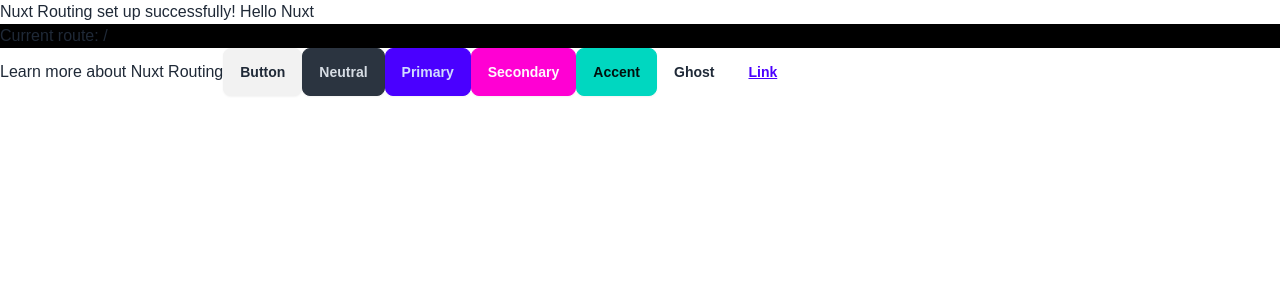
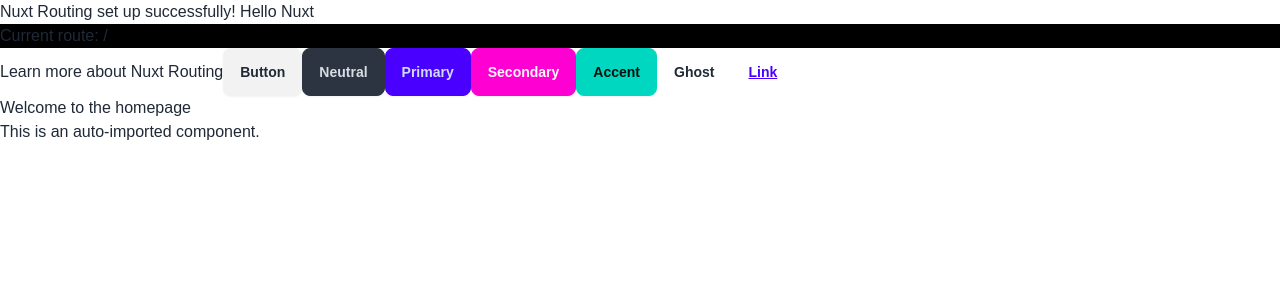
Before and after one commit to romijulianto/nuxt-started, a Nuxt app: page / in a window 1280 px wide. Shown: the top 300 px of the page. Built offline with nearby package versions, Linux system fonts and the light colour scheme.

Commit message:
feat: add AppAlert component and update index.vue with welcome message

```diff
--- /dev/null
+++ b/components/AppAlert.vue
@@ -0,0 +1,5 @@
+<template>
+    <span>
+        <slot />
+    </span>
+</template>
--- a/pages/index.vue
+++ b/pages/index.vue
@@ -20,4 +20,11 @@
     <button class="btn btn-ghost">Ghost</button>
     <button class="btn btn-link">Link</button>
   </div>
+  <div>
+    <h1>Welcome to the homepage</h1>
+    <AppAlert>
+      This is an auto-imported component.
+    </AppAlert>
+  </div>
+
 </template>
```
